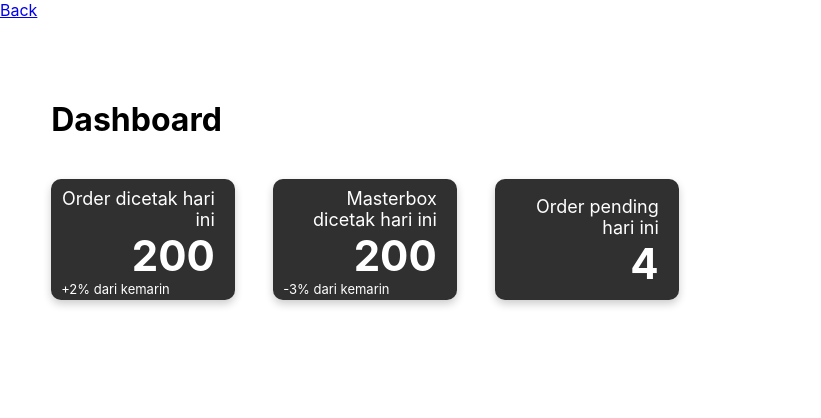
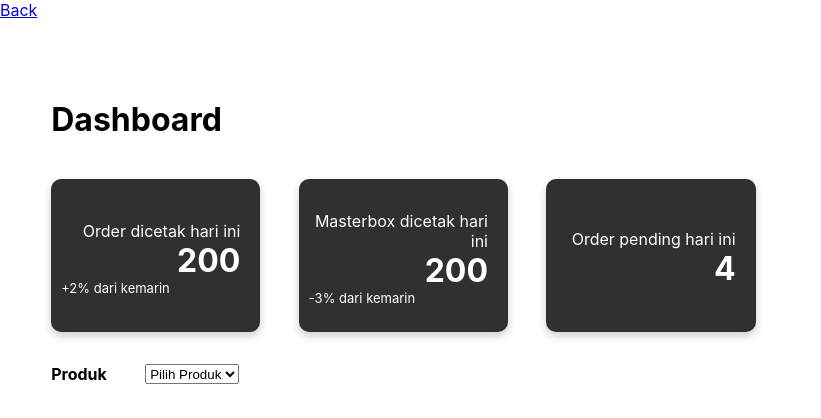
Before and after one commit to KevinDallian/QRCode, a React (Create React App) app: page /reporting in a window 1280 px wide. Shown: the top 418 px of the page, without its empty margins (0-821 px from the left). Built offline with nearby package versions, Linux system fonts and the light colour scheme.

Commit message:
added line charts in reporting

```diff
--- a/package.json
+++ b/package.json
@@ -6,7 +6,9 @@
     "@testing-library/jest-dom": "^5.17.0",
     "@testing-library/react": "^13.4.0",
     "@testing-library/user-event": "^13.5.0",
+    "chart.js": "^4.4.2",
     "react": "^18.2.0",
+    "react-chartjs-2": "^5.2.0",
     "react-dom": "^18.2.0",
     "react-jsbarcode": "^0.4.2",
     "react-qr-code": "^2.0.12",
--- a/src/Components/Dashboard/DashboardCard.css
+++ b/src/Components/Dashboard/DashboardCard.css
@@ -7,8 +7,8 @@
     border-radius: 10px;
     box-shadow: 0 4px 8px 0 rgba(0, 0, 0, 0.2);
     transition: 0.3s;
-    width: 12vw;
-    height: 12vh;
+    width: 14vw;
+    height: 16vh;
     background-color: #303030;
     color: #000;
     display: flex;
@@ -19,12 +19,12 @@
 .dashboard-text {
     color: white;
     text-align: right;
-    font-size: large;
+    font-size: medium;
 }
 
 .dashboard-value {
     color: white;
-    font-size: 42px;
+    font-size: xx-large;
     font-weight: bold;
     text-align: right;
 }
--- /dev/null
+++ b/src/Components/Dashboard/LineChart/LineChart.js
@@ -0,0 +1,54 @@
+import React from 'react';
+import {
+    Chart as ChartJS,
+    CategoryScale,
+    LinearScale,
+    PointElement,
+    LineElement,
+    Title,
+    Tooltip,
+    Legend,
+  } from 'chart.js';
+import { Line } from 'react-chartjs-2';
+
+ChartJS.register(
+    CategoryScale,
+    LinearScale,
+    PointElement,
+    LineElement,
+    Title,
+    Tooltip,
+    Legend
+);
+
+export default function LineChart({productName}) {
+    const data = {
+      labels: ['January', 'February', 'March', 'April', 'May', 'June', 'July'],
+      datasets: [
+        {
+          label: `Orders ${productName}`,
+          data: [65, 59, 80, 81, 56, 55, 40],
+          fill: false,
+          borderColor: 'rgb(75, 192, 192)',
+          tension: 0.1,
+        },
+        {
+          label: `Masterbox ${productName}`,
+          data: [60, 40, 100, 20, 40, 52, 46],
+          fill: false,
+          borderColor: 'rgb(255 0 134)',
+          tension: 0.1,
+        },
+      ],
+    };
+    const options = {
+        scales: {
+          x: {
+            type: 'category',
+            labels: data.labels,
+          },
+        },
+      };
+
+    return <Line data={data} options={options} />;
+  };
--- a/src/Pages/Reporting/Reporting.css
+++ b/src/Pages/Reporting/Reporting.css
@@ -31,3 +31,13 @@
 .dashboard-cards {
     margin-left: 4vw;
 }
+
+.dashboard-chart {
+    height: 50vh;
+    width: 50vw;
+}
+
+.dashboard-chart-container {
+    margin-top: 4vh;
+    margin-left: 4vw;
+}
--- a/src/Pages/Reporting/Reporting.js
+++ b/src/Pages/Reporting/Reporting.js
@@ -1,8 +1,12 @@
 import DashboardCard from '../../Components/Dashboard/DashboardCard';
 import './Reporting.css';
 import { Link } from 'react-router-dom';
+import LineChart from '../../Components/Dashboard/LineChart/LineChart';
+import { OptionForm } from '../../Components/FormDetail/FormDetail';
+import { useState } from 'react';
 
 export default function Reporting({jobs, products, orders, masterboxs}){
+    const [selectedProduct, setSelectedProduct] = useState('');
 
     function formatDate(date) {
         if (!date) return "";
@@ -21,6 +25,18 @@ export default function Reporting({jobs, products, orders, masterboxs}){
                 <DashboardCard text={"Masterbox dicetak hari ini"} value={200} subtitles={"-3% dari kemarin"}/>
                 <DashboardCard text={"Order pending hari ini"} value={products.length} subtitles={""}/>
             </div>
+            <div className='dashboard-chart-container'>
+                <div className='flex-row'>
+                    <OptionForm variableName={'Produk'} options={products.map((product)=>product.name)} value={selectedProduct} setValue={setSelectedProduct}/>
+                </div>
+                { selectedProduct &&
+                <div className='dashboard-chart'>
+                    <LineChart productName={selectedProduct}/>
+                </div>}
+
+            </div>
+
+
         </>
     )
 }
```
Also changed, not shown: src/Components/Dashboard/LineChart/LineChart.css (added), 1 other file (tests, documents, lock files or other folders).
